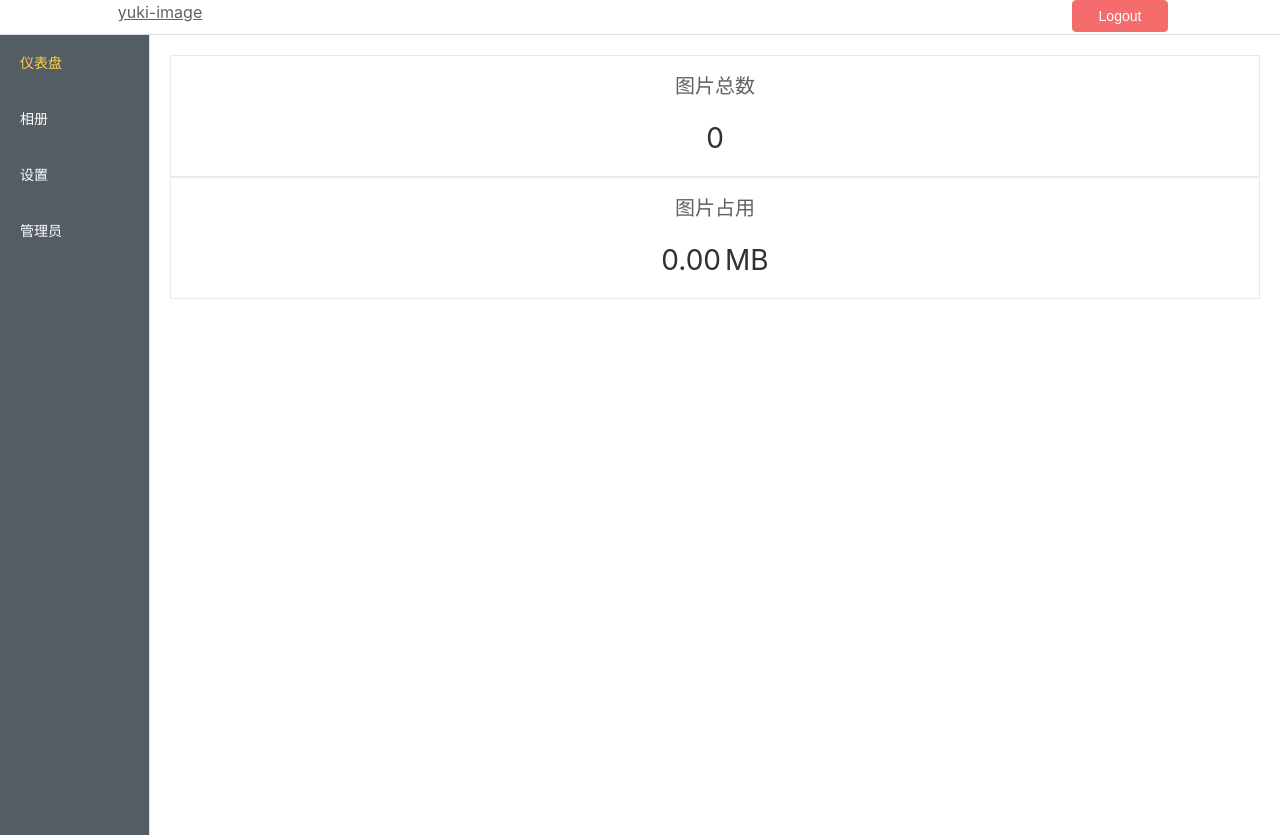
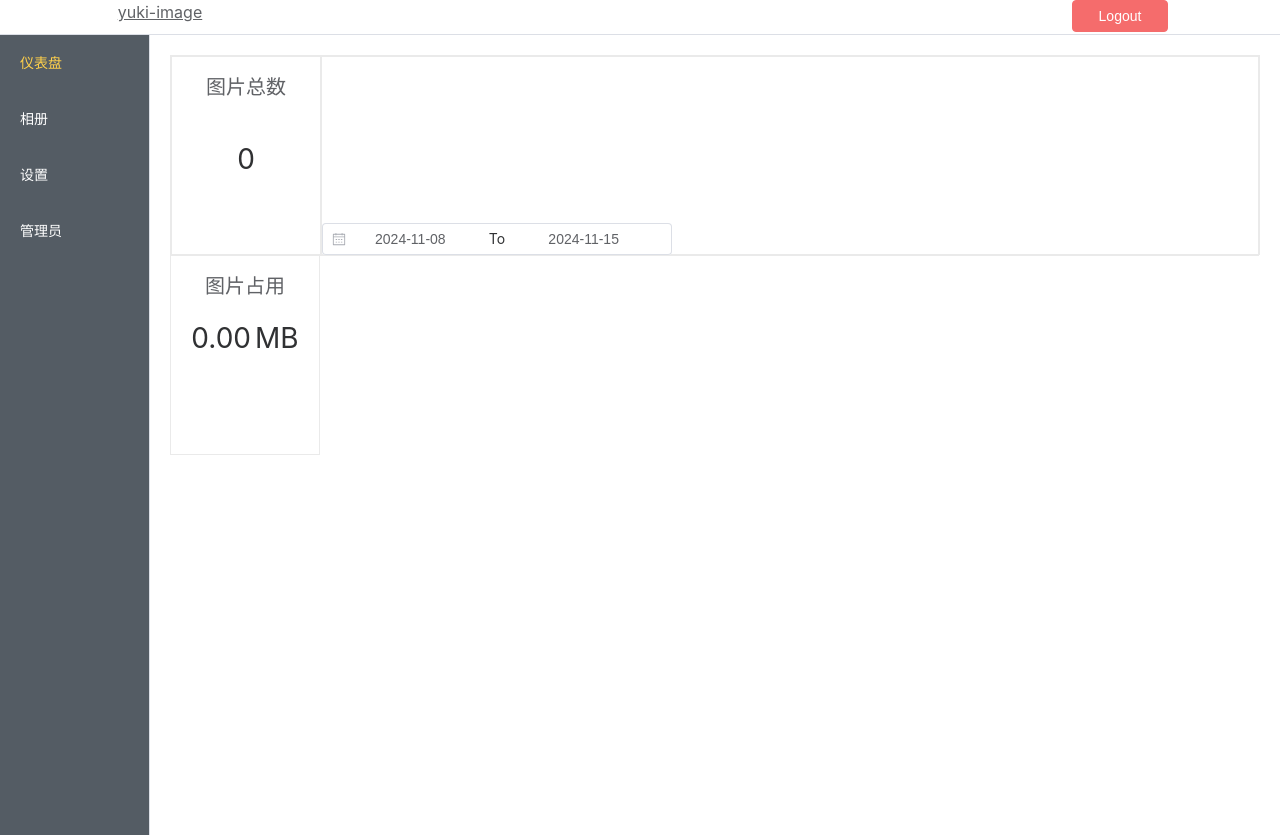
Before and after one commit to ArtdragonXoX/yuki-image-web, a Vue app: page / in a window 1280 px wide. Built offline with nearby package versions, Linux system fonts and the light colour scheme; no server answers; sample sign-in values are in the browser's storage.

Commit message:
统计组件

```diff
--- a/package.json
+++ b/package.json
@@ -13,6 +13,7 @@
   "dependencies": {
     "@vueuse/core": "^11.2.0",
     "axios": "^1.7.7",
+    "echarts": "^5.5.1",
     "element-plus": "^2.8.7",
     "pinia": "^2.2.6",
     "unplugin-vue-components": "^0.27.4",
--- a/src/App.vue
+++ b/src/App.vue
@@ -2,14 +2,14 @@
   <BaseHeader />
   <el-container  class="flex main-container">
       <AsideNav />
-        <el-main>
+        <el-main class="app-main">
           <RouterView />
         </el-main>
   </el-container>
 </template>
 
 <style>
-.el-main {
+.app-main {
   text-align: center;
 }
 
--- a/src/api/album.ts
+++ b/src/api/album.ts
@@ -1,4 +1,5 @@
 import { instance } from '@/utils/requests'
+import type { time } from 'echarts/core';
 
 export const getAlbums = async (params: { [key: string]: any }) => {
     return instance({
@@ -23,3 +24,12 @@ export const getAlbumSize = async (id: number|null) => {
         method: "get",
     })
 };
+
+export const getAlbumStatistics=async(id:number|null,params:{ [key: string]: string })=>{
+    const url = id !== null ? `/album/statistics/${id}` : '/album/statistics';
+    return instance({
+        url: url,
+        method: "get",
+        params: params,
+    })
+};
--- a/src/components.d.ts
+++ b/src/components.d.ts
@@ -9,10 +9,11 @@ declare module 'vue' {
   export interface GlobalComponents {
     AsideNav: typeof import('./components/AsideNav.vue')['default']
     BaseHeader: typeof import('./components/BaseHeader.vue')['default']
-    ElAlert: typeof import('element-plus/es')['ElAlert']
+    ElAside: typeof import('element-plus/es')['ElAside']
     ElButton: typeof import('element-plus/es')['ElButton']
     ElCol: typeof import('element-plus/es')['ElCol']
     ElContainer: typeof import('element-plus/es')['ElContainer']
+    ElDatePicker: typeof import('element-plus/es')['ElDatePicker']
     ElFooter: typeof import('element-plus/es')['ElFooter']
     ElForm: typeof import('element-plus/es')['ElForm']
     ElFormItem: typeof import('element-plus/es')['ElFormItem']
@@ -22,6 +23,7 @@ declare module 'vue' {
     ElMenu: typeof import('element-plus/es')['ElMenu']
     ElMenuItem: typeof import('element-plus/es')['ElMenuItem']
     ElRow: typeof import('element-plus/es')['ElRow']
+    ElRows: typeof import('element-plus/es')['ElRows']
     ElStatistic: typeof import('element-plus/es')['ElStatistic']
     ElText: typeof import('element-plus/es')['ElText']
     IconCommunity: typeof import('./components/icons/IconCommunity.vue')['default']
@@ -34,5 +36,6 @@ declare module 'vue' {
     LogoutButton: typeof import('./components/LogoutButton.vue')['default']
     RouterLink: typeof import('vue-router')['RouterLink']
     RouterView: typeof import('vue-router')['RouterView']
+    StatisticsAreaChart: typeof import('./components/StatisticsAreaChart.vue')['default']
   }
 }
--- /dev/null
+++ b/src/components/StatisticsAreaChart.vue
@@ -0,0 +1,108 @@
+<template>
+    <el-container direction="vertical">
+        <div class="statistics-area-chart" id="statistics-area-chart"></div>
+
+        <el-date-picker v-model="value" type="daterange" range-separator="To" :size="size" :defaultTime="defaultTime"
+            format="YYYY-MM-DD"></el-date-picker>
+
+    </el-container>
+</template>
+
+<script setup lang="ts">
+import { defineProps, ref, watch, onMounted } from "vue"
+import * as echarts from "echarts"
+import { GetAlbumStatistics } from "@/stores/album";
+const props = defineProps<{
+    albumId: number | null;
+}>();
+
+const size = ref<'default'>('default');
+
+function getTodayRange() {
+    const now = new Date(); // 获取当前日期和时间
+    const startOfDay = new Date(now.getFullYear(), now.getMonth(), now.getDate() - 7,);
+    const endOfDay = new Date(now.getFullYear(), now.getMonth(), now.getDate());
+    return [startOfDay, endOfDay] as [Date, Date];
+}
+
+const value = ref<[Date, Date]>(getTodayRange());
+const defaultTime = ref(getTodayRange());
+
+type EChartsOption = echarts.EChartsOption;
+
+const myChart = ref<echarts.ECharts | null>(null);
+let option: EChartsOption | null = null;
+
+onMounted(() => {
+    // 确保 DOM 元素已经渲染
+    const chartDom = document.getElementById('statistics-area-chart');
+    if (chartDom) {
+        // 初始化 ECharts 实例
+        myChart.value = echarts.init(chartDom);
+        updateOption();
+    } else {
+        console.error('无法找到用于初始化 ECharts 的 DOM 元素');
+    }
+});
+
+
+watch(value, (newVal) => {
+    if (newVal) {
+        updateOption();
+    };
+});
+
+const updateOption = async () => {
+    if (myChart.value != null && value.value != null) {
+        const statistics = await GetAlbumStatistics(props.albumId, value.value[0], value.value[1]);
+        const xAxisData: string[] = Object.keys(statistics);
+        option = {
+            grid: {
+                width: '80%',
+                height: '70%',
+                top: 20,
+                left: 40,
+            },
+            xAxis: {
+                type: 'category',
+                boundaryGap: false,
+                data: xAxisData,
+            },
+            yAxis: {
+                type: 'value',
+            },
+            series: [
+                {
+                    data: Object.values(statistics),
+                    type: 'line',
+                    areaStyle: {}
+                },
+            ],
+            animationDuration: 300,
+            animationEasing: 'linear',
+            animationDurationUpdate: 300,
+            animationEasingUpdate: 'linear',
+        }
+
+        myChart.value.setOption(option, {
+            replaceMerge: ['xAxis', 'yAxis', 'series'],
+        });
+        console.log(statistics);
+        console.log(xAxisData);
+        console.log(Object.values(statistics));
+    }
+}
+window.addEventListener('resize', function () {
+    if (myChart.value) {
+        updateOption();
+    }
+});
+
+</script>
+
+<style>
+.statistics-area-chart {
+    width: 100%;
+    height: 100%;
+}
+</style>
--- a/src/components/album/ImageCount.vue
+++ b/src/components/album/ImageCount.vue
@@ -1,12 +1,15 @@
 <template>
     <div class="image-count">
-        <el-container class="dash-board">
-            <el-header class="dash-header">
-                <el-text class="dash-title">图片总数</el-text>
-            </el-header>
-            <el-footer>
-                <el-statistic class="dash-statistic" :value="outputCount" />
-            </el-footer>
+        <el-container >
+                <div class="dash-board">
+                <el-header class="dash-header">
+                    <el-text class="dash-title">图片总数</el-text>
+                </el-header>
+                <el-main>
+                    <el-statistic class="dash-statistic" :value="outputCount" />
+                </el-main>
+                </div>
+            <StatisticsAreaChart class="AreaChart" :album-id="albumId" />
         </el-container>
     </div>
 </template>
@@ -35,8 +38,15 @@ GetAlbumCount(props.albumId).then((res: any) => {
 </script>
 
 <style>
+.image-count {
+    border: #eaeaea solid 1px;
+    height: 200px;
+}
+
 .dash-board {
     border: 1px solid #eaeaea;
+    width: 150px;
+    height: 200px;
 }
 
 .dash-header {
@@ -53,4 +63,8 @@ GetAlbumCount(props.albumId).then((res: any) => {
 .dash-statistic {
     --el-statistic-content-font-size: 28px;
 }
+
+.AreaChart {
+    border: solid #eaeaea 1px;
+}
 </style>
--- a/src/components/album/ImageSize.vue
+++ b/src/components/album/ImageSize.vue
@@ -39,7 +39,7 @@ const formatSize = (value: number) => {
 </script>
 
 <style>
-.dash-board {
+/* .dash-board {
     border: 1px solid #eaeaea;
 }
 
@@ -56,5 +56,5 @@ const formatSize = (value: number) => {
 
 .dash-statistic {
     --el-statistic-content-font-size: 28px;
-}
+} */
 </style>
--- a/src/stores/album.ts
+++ b/src/stores/album.ts
@@ -1,5 +1,6 @@
-import {getAlbums,getAlbumSize,getAlbumCount} from '@/api/album'
+import { getAlbums, getAlbumSize, getAlbumCount, getAlbumStatistics } from '@/api/album'
 import type { Album } from '@/types/Album'
+import {formatDate} from '@/utils/date'
 
 export const GetAlbums = async (params: { [key: string]: any }) => {
     let response: any = { status: 500, data: {} };
@@ -14,7 +15,7 @@ export const GetAlbums = async (params: { [key: string]: any }) => {
         message: string;
         data?: Album[]; // 假设 API 返回的是 Album 数组
     }
-    if (response.status === 200||response.status === 401) {
+    if (response.status === 200 || response.status === 401) {
         const { code, message, data } = response.data as ApiResponse;
         if (code === 1) {
             return data || []; // 如果 albums 为 undefined，则返回空数组
@@ -26,16 +27,54 @@ export const GetAlbums = async (params: { [key: string]: any }) => {
     }
 };
 
-export const GetAlbumSize=async(id :number|null)=>{
+export const GetAlbumSize = async (id: number | null) => {
     const reponse = await getAlbumSize(id)
-    interface ApiResponse{
+    interface ApiResponse {
         code: number;
         msg: string;
         data: number;
     }
+    if (reponse.status === 200) {
+        const { code, msg, data } = reponse.data as ApiResponse
+        if (code === 1) {
+            return data
+        } else {
+            throw new Error(msg)
+        }
+    } else {
+        throw new Error('获取数据失败')
+    }
+}
+
+export const GetAlbumCount = async (id: number | null) => {
+    const reponse = await getAlbumCount(id)
+    interface ApiResponse {
+        code: number;
+        msg: string;
+        data: number;
+    }
+    if (reponse.status === 200) {
+        const { code, msg, data } = reponse.data as ApiResponse
+        if (code === 1) {
+            return data
+        } else {
+            throw new Error(msg)
+        }
+    } else {
+        throw new Error('获取数据失败')
+    }
+}
+
+export const GetAlbumStatistics = async (id: number | null, start_time: Date, end_time: Date) => {
+    const reponse = await getAlbumStatistics(id, { "start-time": formatDate(start_time), "end-time": formatDate(end_time) })
+    interface ApiResponse {
+        code: number;
+        msg: string;
+        data: { [key: string]: number }
+    }
     if(reponse.status === 200){
         const {code,msg,data} = reponse.data as ApiResponse
-        if (code===1){
+        if(code === 1){
             return data
         }else{
             throw new Error(msg)
@@ -44,22 +83,3 @@ export const GetAlbumSize=async(id :number|null)=>{
         throw new Error('获取数据失败')
     }
 }
-
-export const GetAlbumCount=async(id :number|null)=>{
-    const reponse = await getAlbumCount(id)
-    interface ApiResponse{
-        code: number;
-        msg: string;
-        data: number;
-    }
-    if(reponse.status === 200){
-        const {code,msg,data} = reponse.data as ApiResponse
-        if (code===1){
-            return data
-        }else{
-            throw new Error(msg)
-        }
-    }else{
-        throw new Error('获取数据失败')
-    }
-}
--- /dev/null
+++ b/src/utils/date.ts
@@ -0,0 +1,6 @@
+export function formatDate(date: Date): string {
+    const year = date.getFullYear();
+    const month = (date.getMonth() + 1).toString().padStart(2, '0'); // 月份从0开始，所以需要+1，并且补0
+    const day = date.getDate().toString().padStart(2, '0'); // 日期补0
+    return `${year}-${month}-${day}`;
+}
```
Also changed, not shown: 1 other file (tests, documents, lock files or other folders).
